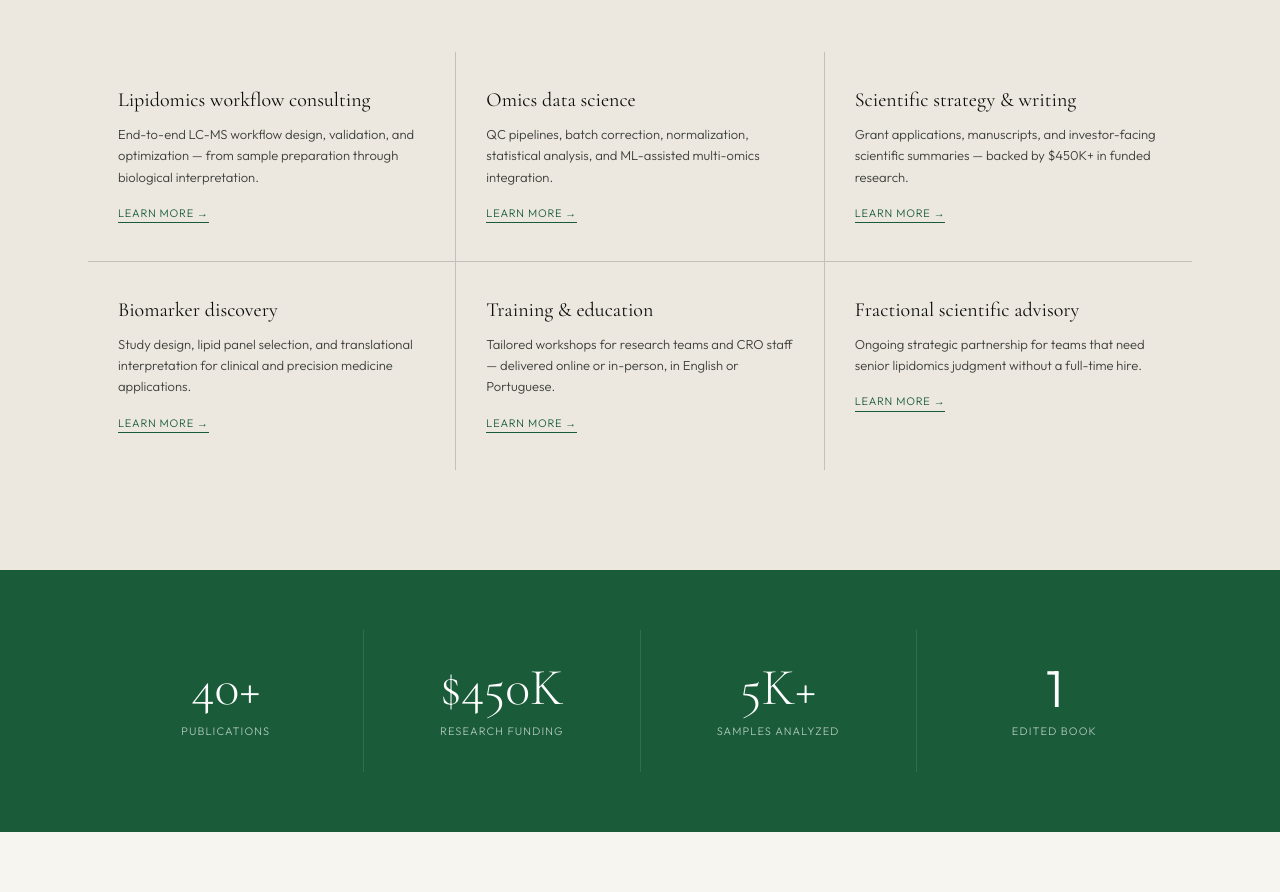
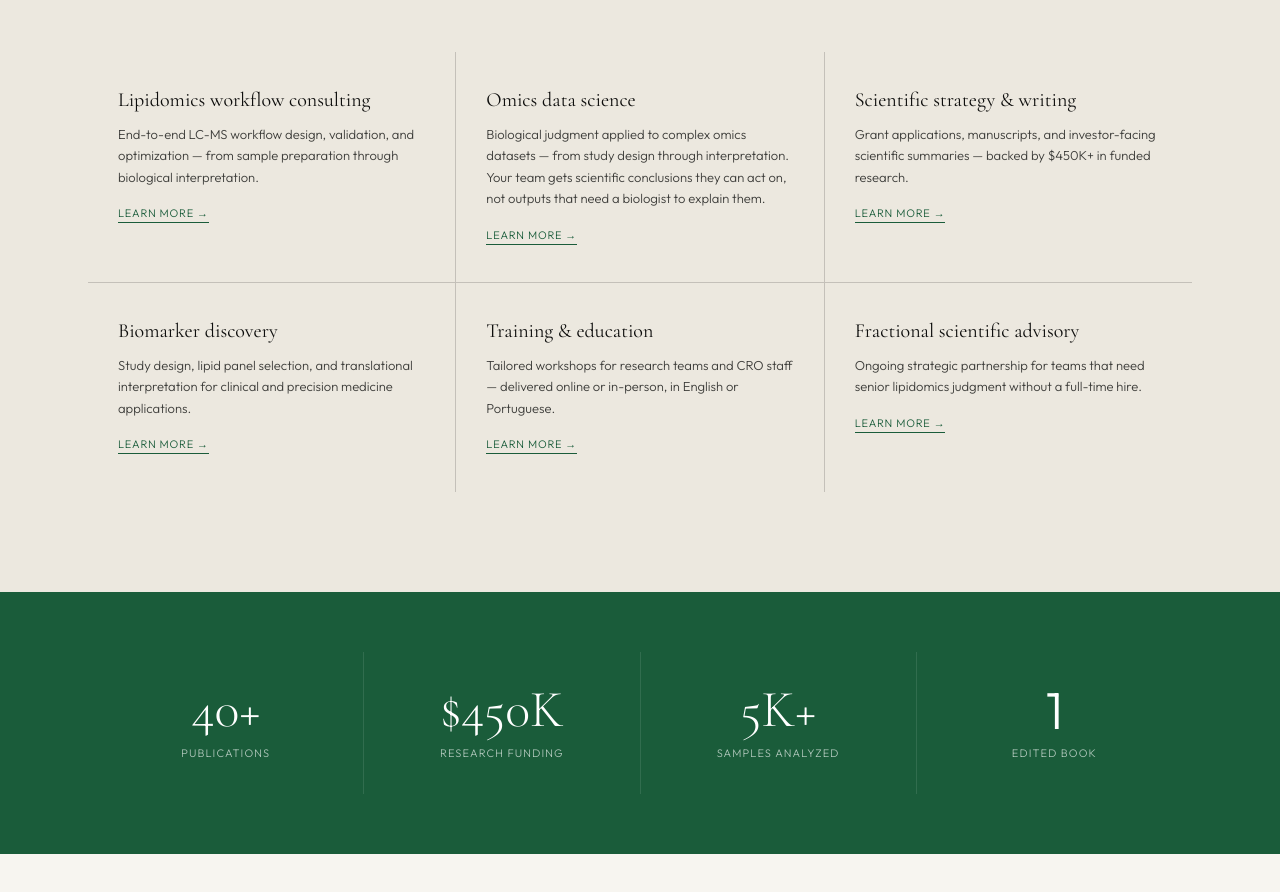
Before and after one commit to JoseBozelli/bozelli.ca, a plain HTML site: page index.html in a window 1280 px wide. Shown: the part 1051-1943 px from the top of the page. Drawn offline with nearby package versions, Linux system fonts and the light colour scheme; a web font is replaced by a local one.

Commit message:
reframe omics data science title copy to outcome-level positioning

```diff
--- a/index.html
+++ b/index.html
@@ -427,8 +427,8 @@
         </div>
         <div class="service-tile reveal reveal-delay-2">
           <h3 data-en="Omics data science" data-pt="Ciência de dados ômicos">Omics data science</h3>
-          <p data-en="QC pipelines, batch correction, normalization, statistical analysis, and ML-assisted multi-omics integration."
-             data-pt="Pipelines de QC, correção de lote, normalização, análise estatística e integração multi-ômicos com machine learning.">QC pipelines, batch correction, normalization, statistical analysis, and ML-assisted multi-omics integration.</p>
+          <p data-en="Biological judgment applied to complex omics datasets — from study design through interpretation. Your team gets scientific conclusions they can act on, not outputs that need a biologist to explain them."
+             data-pt="Interpretação biológica de dados ômicos complexos - do desenho de estudo à interpretação. Sua equipe recebe conclusões científicas concretas, não resultados que precisam de um biólogo para fazer sentido.">Biological judgment applied to complex omics datasets — from study design through interpretation. Your team gets scientific conclusions they can act on, not outputs that need a biologist to explain them.</p>
           <a href="services.html" class="service-tile-link" data-en="Learn more →" data-pt="Saiba mais →">Learn more →</a>
         </div>
         <div class="service-tile reveal reveal-delay-3">
```
